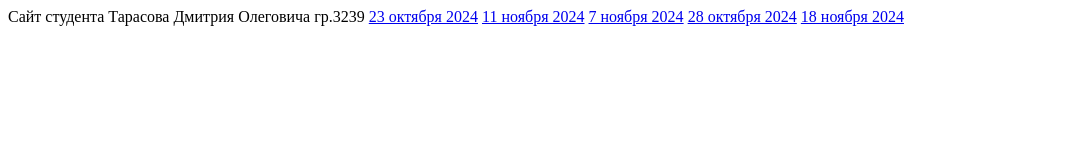
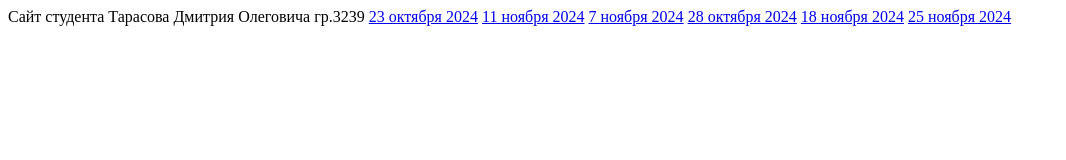
Before and after one commit to BerBeriska/BerBeriska.github.io, a plain HTML site: page index.html in a window 1280 px wide. Shown: the whole page, without its empty margins (0-1066 px from the left). Drawn offline with Linux system fonts and the light colour scheme.

Commit message:
Update index.html

```diff
--- a/index.html
+++ b/index.html
@@ -12,5 +12,6 @@
     <a href="07nov24.html"> 7 ноября 2024</a>
     <a href="28oct24.html"> 28 октября 2024</a>
      <a href="18nov24.html"> 18 ноября 2024</a>
+    <a href="25nov24.html"> 25 ноября 2024</a>
 </body>
 </html>
```
